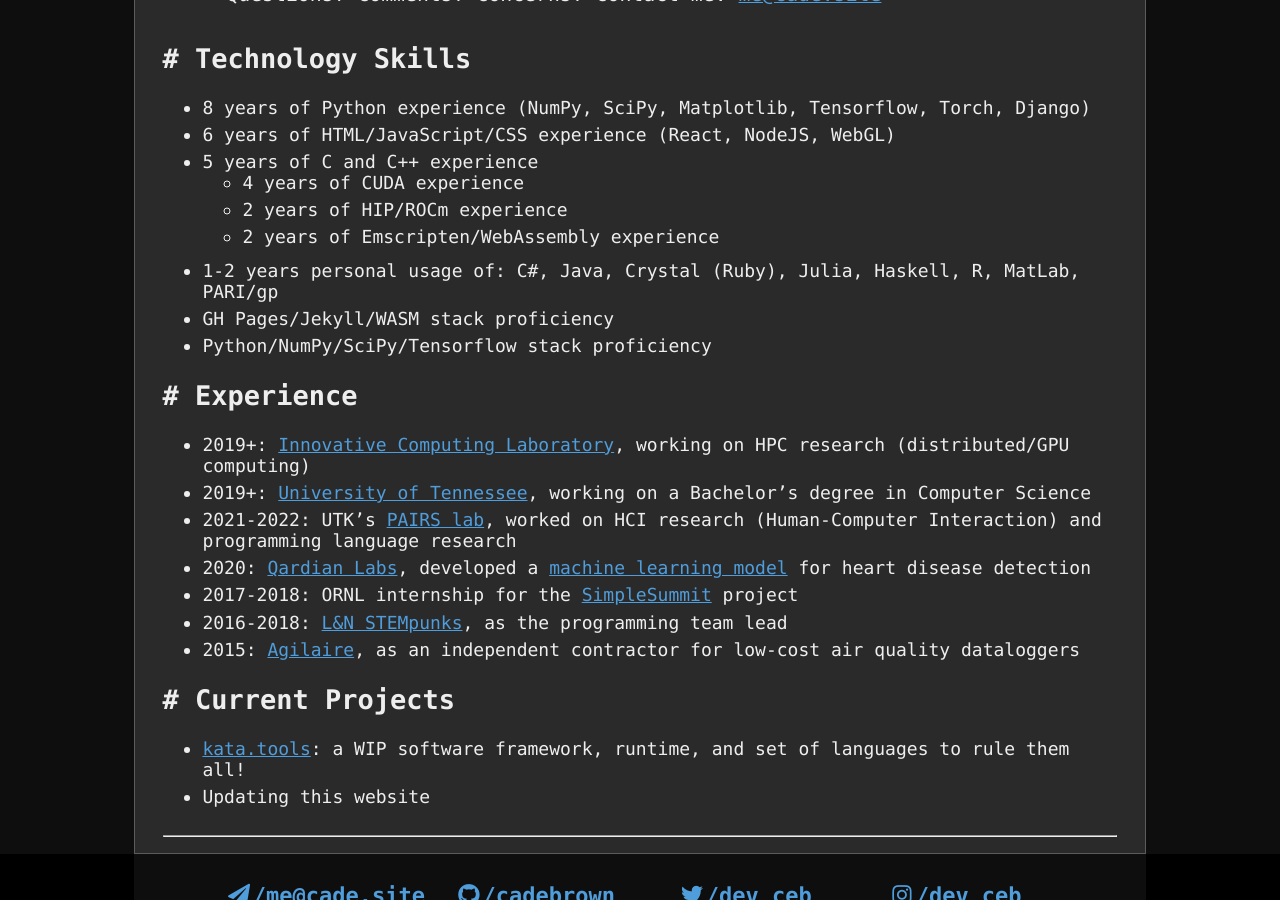
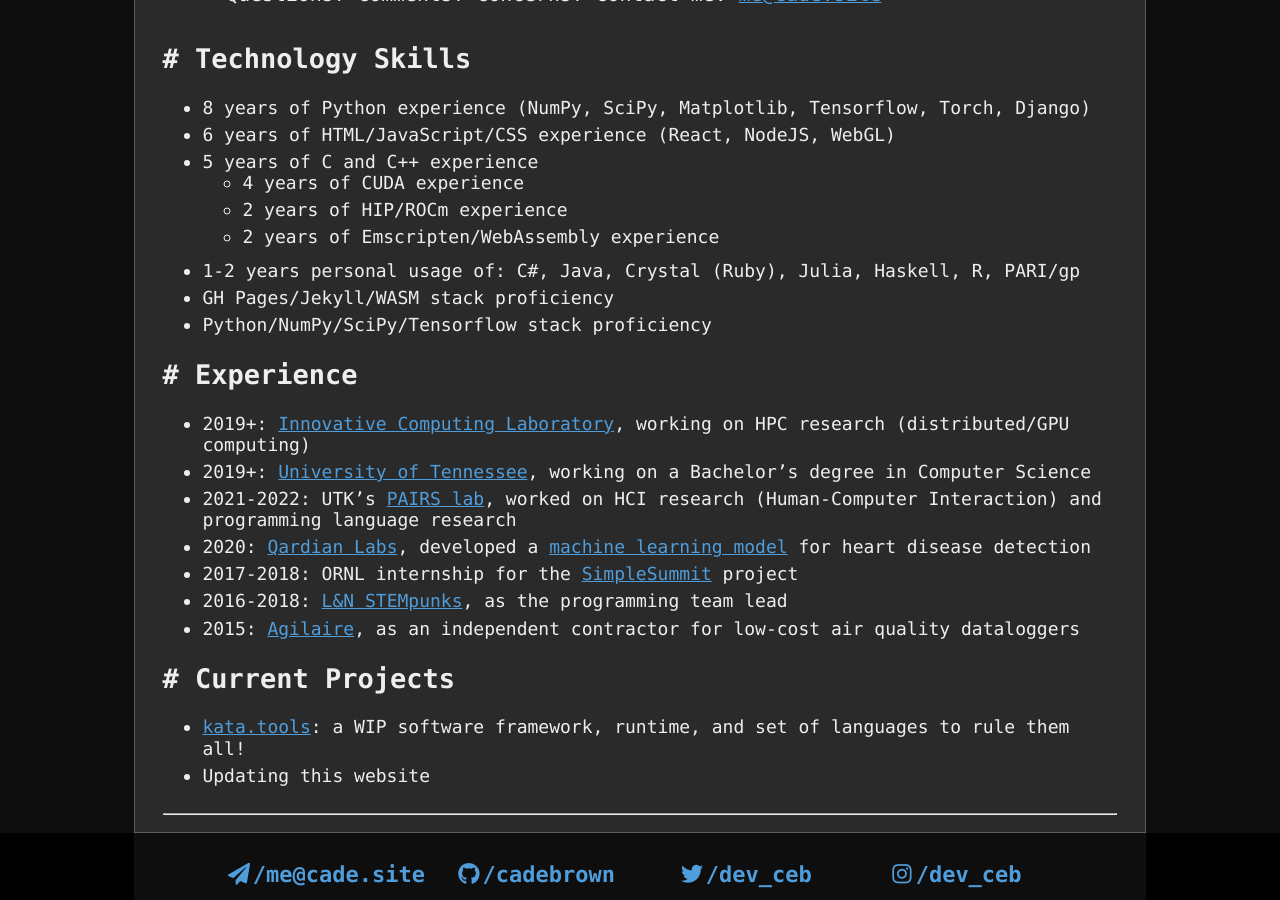
Before and after one commit to cadebrown/old.cade.site, a Jekyll site: the page built from about.md, in a window 1280 px wide and 900 px high, scrolled down 739 px. Built offline with Jekyll 4.4.1, drawn with Linux system fonts in a browser that asks for light colours; nearby versions of some CDN libraries.

Commit message:
removed matlab from language experience (because that's not something to brag about)

```diff
--- a/about.md
+++ b/about.md
@@ -39,7 +39,7 @@
     * 4 years of CUDA experience
     * 2 years of HIP/ROCm experience
     * 2 years of Emscripten/WebAssembly experience
-  * 1-2 years personal usage of: C#, Java, Crystal (Ruby), Julia, Haskell, R, MatLab, PARI/gp
+  * 1-2 years personal usage of: C#, Java, Crystal (Ruby), Julia, Haskell, R, PARI/gp
   * GH Pages/Jekyll/WASM stack proficiency
   * Python/NumPy/SciPy/Tensorflow stack proficiency
 
```
